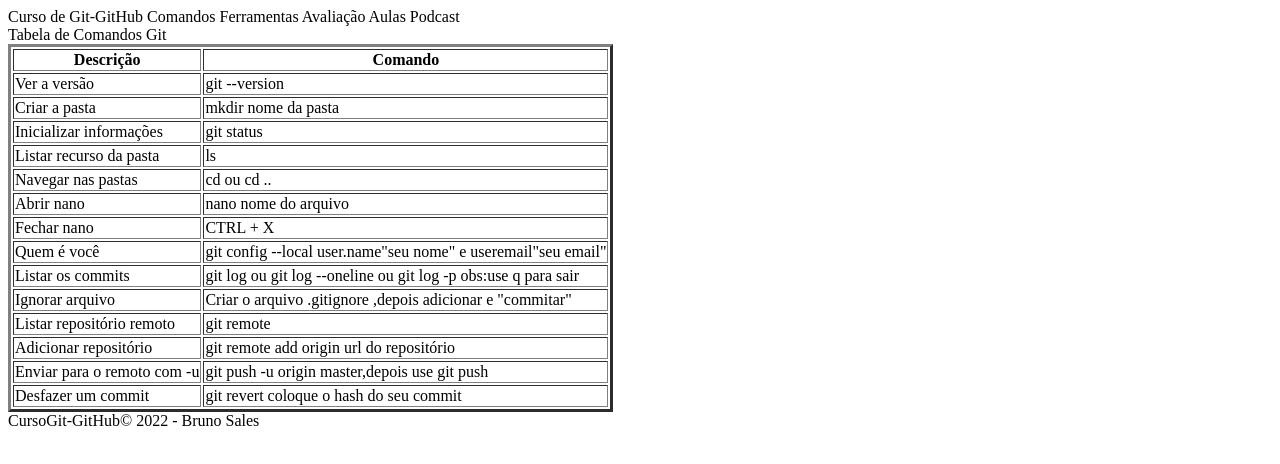
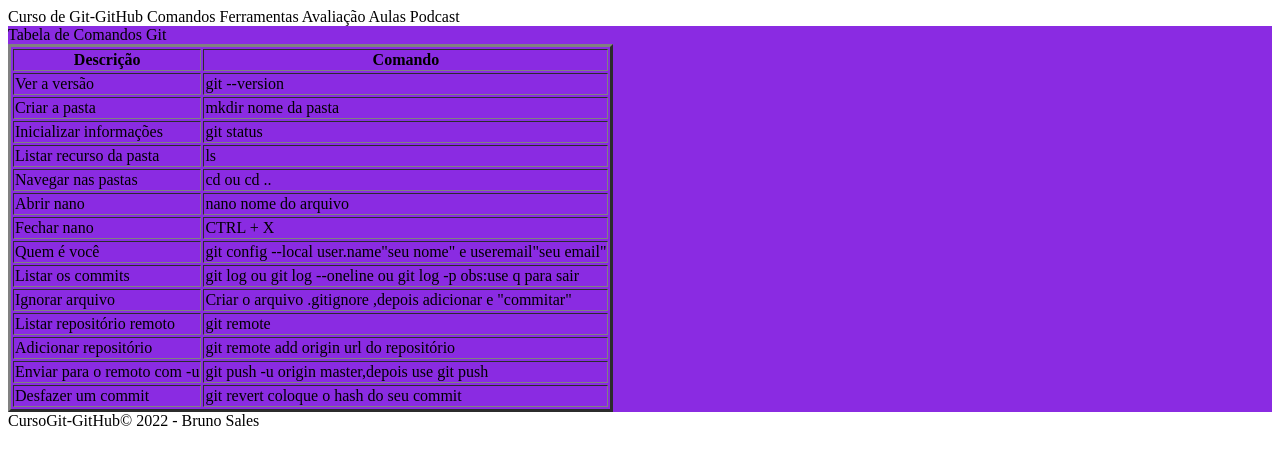
Before and after one commit to brunosales7/entrevistagithub, a plain HTML site: page index.html in a window 1280 px wide. Drawn offline with Linux system fonts and the light colour scheme.

Commit message:
ficou violeta

```diff
--- /dev/null
+++ b/css/style.css
@@ -0,0 +1,3 @@
+#comandos{
+    background-color: blueviolet;
+}
--- a/index.html
+++ b/index.html
@@ -5,7 +5,9 @@
     <meta charset="UTF-8">
     <meta http-equiv="X-UA-Compatible" content="IE=edge">
     <meta name="viewport" content="width=device-width, initial-scale=1.0">
-    <title>Document</title>
+    <title>Curso de Git-GitHub</title>
+    <link rel="stylesheet" type="text/css" href="css/style.css"/>
+
 </head>
 <body>
     <header>
@@ -13,11 +15,12 @@
 	Comandos Ferramentas Avaliação Aulas Podcast
     </header>
 
-
+    <section id="comandos">
     <main>
         Tabela de Comandos Git
 
-        <table border="3">
+        <table border ="3">
+
             <tr>
                 <th>Descrição</th>
                 <th>Comando</th>
@@ -101,7 +104,7 @@
                 </tr>
 
         </table>
-
+    </section>
     </main>
 
 
```
